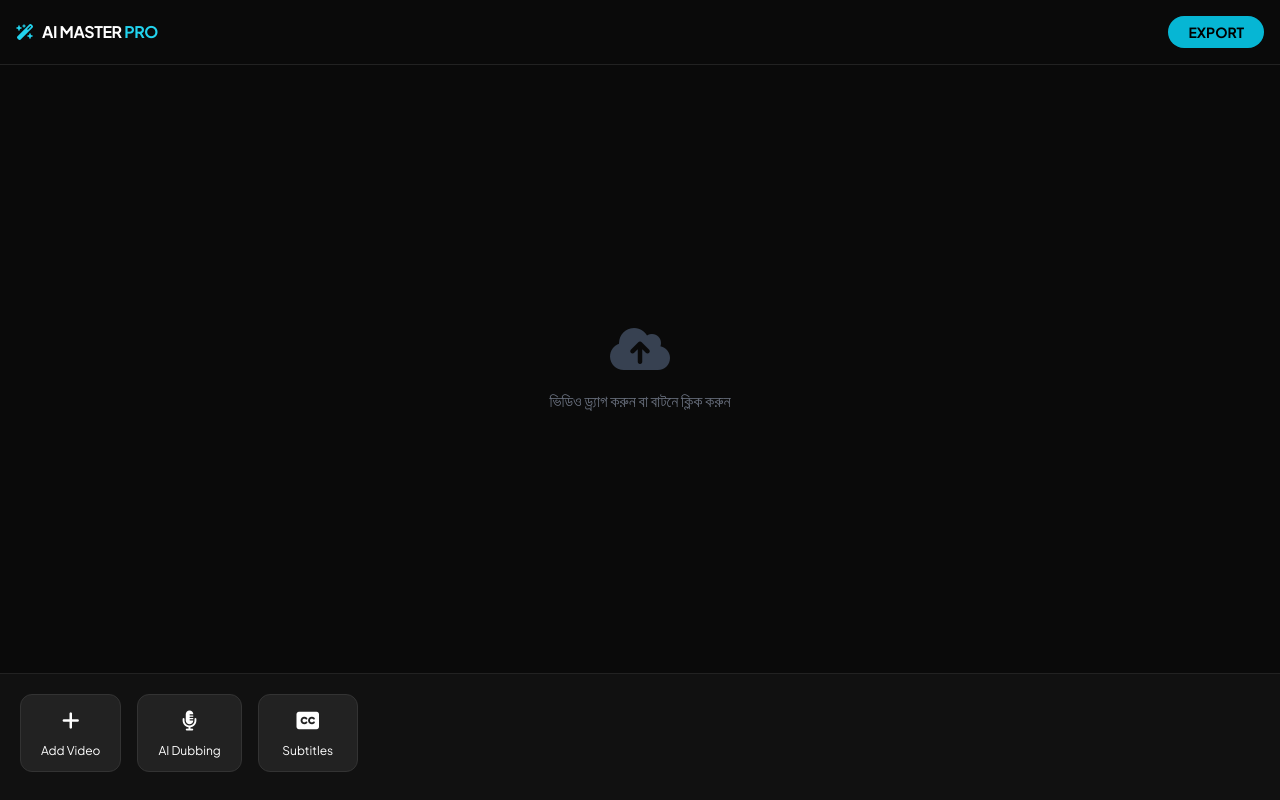
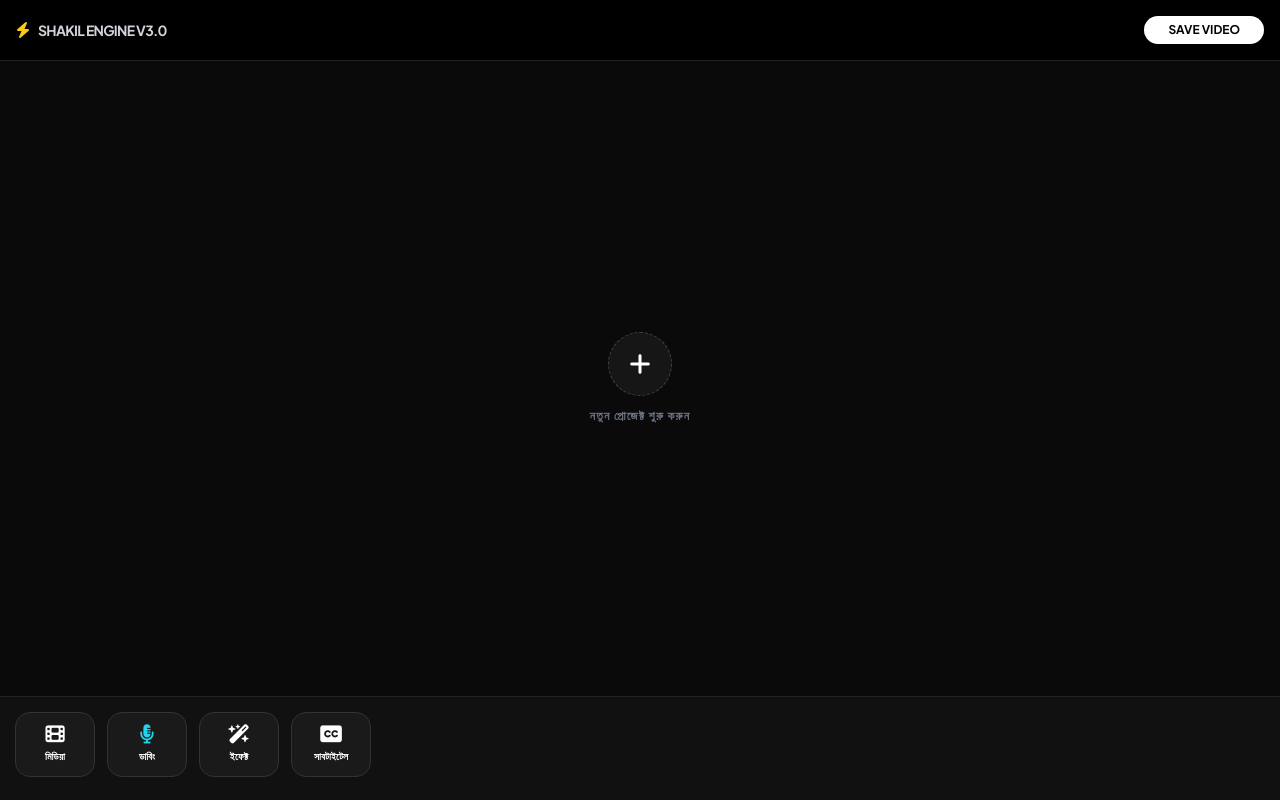
Before and after one commit to mdshakilbai603/AIMASTER, a FastAPI app: page / in a window 1280 px wide. Run offline with FastAPI, Linux system fonts and the light colour scheme; some libraries are stand-ins or nearby versions.

Commit message:
Update index.html

```diff
--- a/templates/index.html
+++ b/templates/index.html
@@ -3,7 +3,7 @@
 <head>
     <meta charset="UTF-8">
     <meta name="viewport" content="width=device-width, initial-scale=1.0, maximum-scale=1.0, user-scalable=no">
-    <title>AI Master Pro | Shakil Engine</title>
+    <title>AI Master Pro | Full Engine</title>
 
     <script src="https://cdn.tailwindcss.com"></script>
     <link rel="stylesheet" href="https://cdnjs.cloudflare.com/ajax/libs/font-awesome/6.6.0/css/all.min.css">
@@ -13,119 +13,121 @@
 
         html, body { margin: 0; padding: 0; height: 100dvh; background: #000; color: #fff; font-family: 'Plus Jakarta Sans', sans-serif; overflow: hidden; user-select: none; }
 
-        /* ইন্ট্রো এনিমেশন */
-        #intro { position: fixed; inset: 0; background: #000; z-index: 9999; display: flex; flex-direction: column; align-items: center; justify-content: center; transition: 1s; }
-        .shakil-text { font-family: 'Montserrat', sans-serif; font-size: 3rem; font-weight: 900; background: linear-gradient(90deg, #fff, #00f5ff); -webkit-background-clip: text; -webkit-text-fill-color: transparent; text-shadow: 0 0 20px rgba(0,245,255,0.5); }
+        /* --- ইন্ট্রো --- */
+        #intro { position: fixed; inset: 0; background: #000; z-index: 9999; display: flex; flex-direction: column; align-items: center; justify-content: center; transition: 0.5s; }
+        .shakil-text { font-family: 'Montserrat', sans-serif; font-size: 4rem; font-weight: 900; background: linear-gradient(90deg, #fff, #00f5ff); -webkit-background-clip: text; -webkit-text-fill-color: transparent; text-shadow: 0 0 30px rgba(0,245,255,0.5); }
 
-        /* মেইন এডিটর লেআউট */
+        /* --- মেইন লেআউট --- */
         .editor-container { display: grid; grid-template-rows: auto 1fr auto; height: 100dvh; }
-        .preview-area { background: #0a0a0a; display: flex; align-items: center; justify-content: center; position: relative; overflow: hidden; }
-        video { max-width: 100%; max-height: 100%; box-shadow: 0 0 50px rgba(0,0,0,0.8); }
+        .preview-area { background: #0a0a0a; display: flex; align-items: center; justify-content: center; position: relative; }
+        video { max-width: 100%; max-height: 100%; box-shadow: 0 0 50px rgba(0,0,0,0.8); border-radius: 10px; }
 
-        /* টাইমলাইন ও বাটন */
-        .controls { background: #111; padding: 20px; border-top: 1px solid #222; }
-        .action-btn { background: #222; padding: 12px 20px; border-radius: 12px; transition: 0.3s; cursor: pointer; border: 1px solid #333; }
-        .action-btn:hover { background: #00f5ff; color: #000; transform: scale(1.05); }
+        /* --- টুলস প্যানেল --- */
+        .controls { background: #111; padding: 15px; border-top: 1px solid #222; }
+        .tool-btn { background: #1a1a1a; padding: 12px; border-radius: 15px; border: 1px solid #333; transition: 0.3s; cursor: pointer; display: flex; flex-direction: column; align-items: center; gap: 5px; min-width: 80px; }
+        .tool-btn:hover { background: #00f5ff; color: #000; transform: translateY(-3px); }
+        .tool-btn i { font-size: 1.2rem; }
+        .tool-btn span { font-size: 10px; font-weight: bold; }
 
-        /* লোডিং স্পিনার */
-        .loader { border: 4px solid #f3f3f3; border-top: 4px solid #00f5ff; border-radius: 50%; width: 30px; height: 30px; animation: spin 1s linear infinite; display: none; }
+        /* --- লোডার এনিমেশন --- */
+        .processing-overlay { position: absolute; inset: 0; background: rgba(0,0,0,0.8); display: none; flex-direction: column; align-items: center; justify-content: center; z-index: 50; }
+        .loader-circle { width: 50px; height: 50px; border: 4px solid #1a1a1a; border-top: 4px solid #00f5ff; border-radius: 50%; animation: spin 1s linear infinite; }
         @keyframes spin { 0% { transform: rotate(0deg); } 100% { transform: rotate(360deg); } }
+
+        /* মডাল স্টাইল */
+        .modal { position: fixed; inset: 0; background: rgba(0,0,0,0.9); z-index: 1000; display: none; align-items: center; justify-content: center; }
     </style>
 </head>
 <body>
 
     <div id="intro">
         <div class="shakil-text">SHAKIL</div>
-        <div class="text-cyan-400 font-bold tracking-widest mt-2">AI MASTER PRO</div>
+        <div class="text-cyan-400 font-bold tracking-[5px] text-xs">AI MASTER PRO</div>
     </div>
 
     <div class="editor-container">
-        <div class="p-4 flex justify-between items-center bg-[#0a0a0a] border-b border-[#222]">
+        <div class="p-4 flex justify-between items-center bg-black border-b border-[#222]">
             <div class="flex items-center gap-2">
-                <i class="fa-solid fa-wand-magic-sparkles text-cyan-400"></i>
-                <span class="font-bold tracking-tight">AI MASTER <span class="text-cyan-400">PRO</span></span>
+                <i class="fa-solid fa-bolt text-yellow-400"></i>
+                <span class="font-bold text-sm tracking-tighter text-gray-300">SHAKIL ENGINE V3.0</span>
             </div>
-            <button onclick="exportVideo()" class="bg-cyan-500 hover:bg-cyan-400 text-black px-5 py-1.5 rounded-full font-bold text-sm transition">EXPORT</button>
+            <button onclick="openExport()" class="bg-white text-black px-6 py-1.5 rounded-full font-black text-xs hover:bg-cyan-400 transition">SAVE VIDEO</button>
         </div>
 
         <div class="preview-area">
-            <video id="main-video" controls class="hidden"></video>
-            <div id="upload-placeholder" class="text-center">
-                <i class="fa-solid fa-cloud-arrow-up text-5xl text-gray-700 mb-4"></i>
-                <p class="text-gray-500">ভিডিও ড্র্যাগ করুন বা বাটনে ক্লিক করুন</p>
+            <video id="main-video" controls style="display:none;"></video>
+            <div id="add-text" onclick="document.getElementById('video-input').click()" class="flex flex-col items-center gap-3 cursor-pointer">
+                <div class="w-16 h-16 bg-white/5 rounded-full flex items-center justify-center border border-dashed border-white/20">
+                    <i class="fa-solid fa-plus text-2xl"></i>
+                </div>
+                <p class="text-gray-500 font-bold text-xs uppercase tracking-widest">নতুন প্রোজেক্ট শুরু করুন</p>
             </div>
-            <div id="main-loader" class="absolute flex flex-col items-center gap-3 hidden">
-                <div class="loader" style="display: block; width: 50px; height: 50px;"></div>
-                <p class="text-cyan-400 font-bold">Processing AI Engine...</p>
+            <input type="file" id="video-input" class="hidden" accept="video/*" onchange="loadVideo(this)">
+
+            <div id="processing-ui" class="processing-overlay">
+                <div class="loader-circle"></div>
+                <p class="text-cyan-400 font-bold text-xs mt-4 tracking-widest">AI IS EDITING...</p>
             </div>
         </div>
 
         <div class="controls">
-            <div class="flex gap-4 overflow-x-auto pb-2">
-                <input type="file" id="fileInput" class="hidden" accept="video/*" onchange="handleUpload(event)">
-                <div onclick="document.getElementById('fileInput').click()" class="action-btn flex flex-col items-center gap-2 min-w-[100px]">
-                    <i class="fa-solid fa-plus text-xl"></i>
-                    <span class="text-xs">Add Video</span>
+            <div class="flex gap-3 overflow-x-auto pb-2">
+                <div class="tool-btn" onclick="document.getElementById('video-input').click()">
+                    <i class="fa-solid fa-film"></i><span>মিডিয়া</span>
                 </div>
-
-                <div onclick="openDubbing()" class="action-btn flex flex-col items-center gap-2 min-w-[100px]">
-                    <i class="fa-solid fa-microphone-lines text-xl"></i>
-                    <span class="text-xs">AI Dubbing</span>
+                <div class="tool-btn" id="dub-btn" onclick="openDubbing()">
+                    <i class="fa-solid fa-microphone-lines text-cyan-400"></i><span>ডাবিং</span>
                 </div>
-
-                <div class="action-btn flex flex-col items-center gap-2 min-w-[100px]">
-                    <i class="fa-solid fa-closed-captioning text-xl"></i>
-                    <span class="text-xs">Subtitles</span>
+                <div class="tool-btn">
+                    <i class="fa-solid fa-wand-magic-sparkles"></i><span>ইফেক্ট</span>
+                </div>
+                <div class="tool-btn">
+                    <i class="fa-solid fa-closed-captioning"></i><span>সাবটাইটেল</span>
                 </div>
             </div>
         </div>
     </div>
 
-    <div id="dub-modal" class="fixed inset-0 bg-black/90 z-[100] hidden items-center justify-center p-6">
-        <div class="bg-[#111] w-full max-w-md rounded-3xl p-8 border border-cyan-900/30">
-            <h2 class="text-2xl font-bold mb-6 flex items-center gap-3">
-                <i class="fa-solid fa-robot text-cyan-400"></i> AI Dubbing Setup
-            </h2>
-            <div class="space-y-4">
-                <div>
-                    <label class="block text-gray-400 text-sm mb-2">Target Language</label>
-                    <select id="dub-lang" class="w-full bg-[#1a1a1a] border border-[#333] p-3 rounded-xl focus:outline-none focus:border-cyan-500">
-                        <option value="bn">Bengali</option>
-                        <option value="en">English</option>
-                        <option value="hi">Hindi</option>
-                    </select>
-                </div>
-                <button onclick="startProcessing()" id="process-btn" class="w-full bg-cyan-500 text-black font-bold py-4 rounded-xl mt-4">GENERATE AI VOICE</button>
-                <button onclick="closeDubbing()" class="w-full text-gray-500 text-sm">Cancel</button>
-            </div>
+    <div id="dub-modal" class="modal">
+        <div class="bg-[#111] p-8 rounded-3xl w-80 border border-cyan-900/30 text-center">
+            <i class="fa-solid fa-robot text-4xl text-cyan-400 mb-4"></i>
+            <h3 class="font-bold mb-4">AI ডাবিং সেটআপ</h3>
+            <select id="lang" class="w-full bg-[#1a1a1a] p-3 rounded-xl border border-gray-800 text-sm mb-4">
+                <option value="bn">বাংলা (Bengali)</option>
+                <option value="en">English</option>
+                <option value="hi">Hindi</option>
+            </select>
+            <button onclick="processDubbing()" class="w-full bg-cyan-500 text-black font-bold py-3 rounded-xl">GENERATE</button>
+            <p onclick="closeDubbing()" class="mt-4 text-xs text-gray-500 cursor-pointer">ফিরে যান</p>
         </div>
     </div>
 
     <script>
-        // ১. ইন্ট্রো রিমুভ
+        // ইন্ট্রো হ্যান্ডলার
         setTimeout(() => {
-            document.getElementById('intro').style.opacity = '0';
-            setTimeout(() => document.getElementById('intro').remove(), 1000);
-        }, 2500);
+            const intro = document.getElementById('intro');
+            intro.style.opacity = '0';
+            setTimeout(() => intro.remove(), 500);
+        }, 2000);
 
         const video = document.getElementById('main-video');
-        const placeholder = document.getElementById('upload-placeholder');
-        const loader = document.getElementById('main-loader');
+        const loader = document.getElementById('processing-ui');
+        const placeholder = document.getElementById('add-text');
 
-        // ২. রিয়েল ভিডিও আপলোড হ্যান্ডলার
-        async function handleUpload(event) {
-            const file = event.target.files[0];
-            if(!file) return;
+        // --- ভিডিও আপলোড এবং সার্ভার কল (Real API Connection) ---
+        async function loadVideo(input) {
+            const file = input.files[0];
+            if (!file) return;
 
-            // UI আপডেট
-            placeholder.classList.add('hidden');
-            loader.classList.remove('hidden');
+            // UI পরিবর্তন
+            loader.style.display = 'flex';
+            placeholder.style.display = 'none';
 
             const formData = new FormData();
             formData.append("file", file);
 
             try {
-                // আপনার app.py এপিআই-তে ফাইল পাঠানো
+                // আপনার app.py সার্ভারের এপিআই-তে রিকোয়েস্ট
                 const response = await fetch('/api/process', {
                     method: 'POST',
                     body: formData
@@ -134,20 +136,23 @@
 
                 if(data.status === 'success') {
                     video.src = data.url;
-                    video.classList.remove('hidden');
+                    video.style.display = 'block';
+                    video.play();
                 } else {
                     alert("ভুল হয়েছে: " + data.error);
+                    placeholder.style.display = 'flex';
                 }
             } catch (err) {
-                alert("সার্ভার কানেক্ট হচ্ছে না!");
+                alert("সার্ভার কানেক্ট করা যায়নি! app.py চেক করুন।");
+                placeholder.style.display = 'flex';
             } finally {
-                loader.classList.add('hidden');
+                loader.style.display = 'none';
             }
         }
 
-        // ৩. ডাবিং ফাংশন
+        // ডাবিং ফাংশনালিটি
         function openDubbing() {
-            if(!video.src) return alert("প্রথমে একটি ভিডিও আপলোড করুন!");
+            if(!video.src) return alert("আগে ভিডিও যোগ করুন!");
             document.getElementById('dub-modal').style.display = 'flex';
         }
 
@@ -155,22 +160,20 @@
             document.getElementById('dub-modal').style.display = 'none';
         }
 
-        async function startProcessing() {
-            const btn = document.getElementById('process-btn');
-            btn.disabled = true;
-            btn.innerText = "Processing Voice Engine...";
+        async function processDubbing() {
+            const btn = document.getElementById('dub-btn');
+            closeDubbing();
+            loader.style.display = 'flex';
 
-            // এখানে আপনার ডাবিং এপিআই কল হবে
+            // ভবিষ্যতে এখানে ডাবিং এপিআই কল হবে
             setTimeout(() => {
-                alert("AI ডাবিং সফল হয়েছে! (সার্ভার মডেল থেকে অডিও লোড হচ্ছে)");
-                btn.disabled = false;
-                btn.innerText = "GENERATE AI VOICE";
-                closeDubbing();
-            }, 3000);
+                loader.style.display = 'none';
+                alert("AI ভয়েস প্রসেসিং শুরু হয়েছে! সার্ভার চেক করুন।");
+            }, 2500);
         }
 
-        function exportVideo() {
-            if(!video.src) return alert("এক্সপোর্ট করার জন্য কোনো ভিডিও নেই!");
+        function openExport() {
+            if(!video.src) return alert("সেভ করার জন্য কোনো ভিডিও নেই!");
             window.open(video.src, '_blank');
         }
     </script>
```
